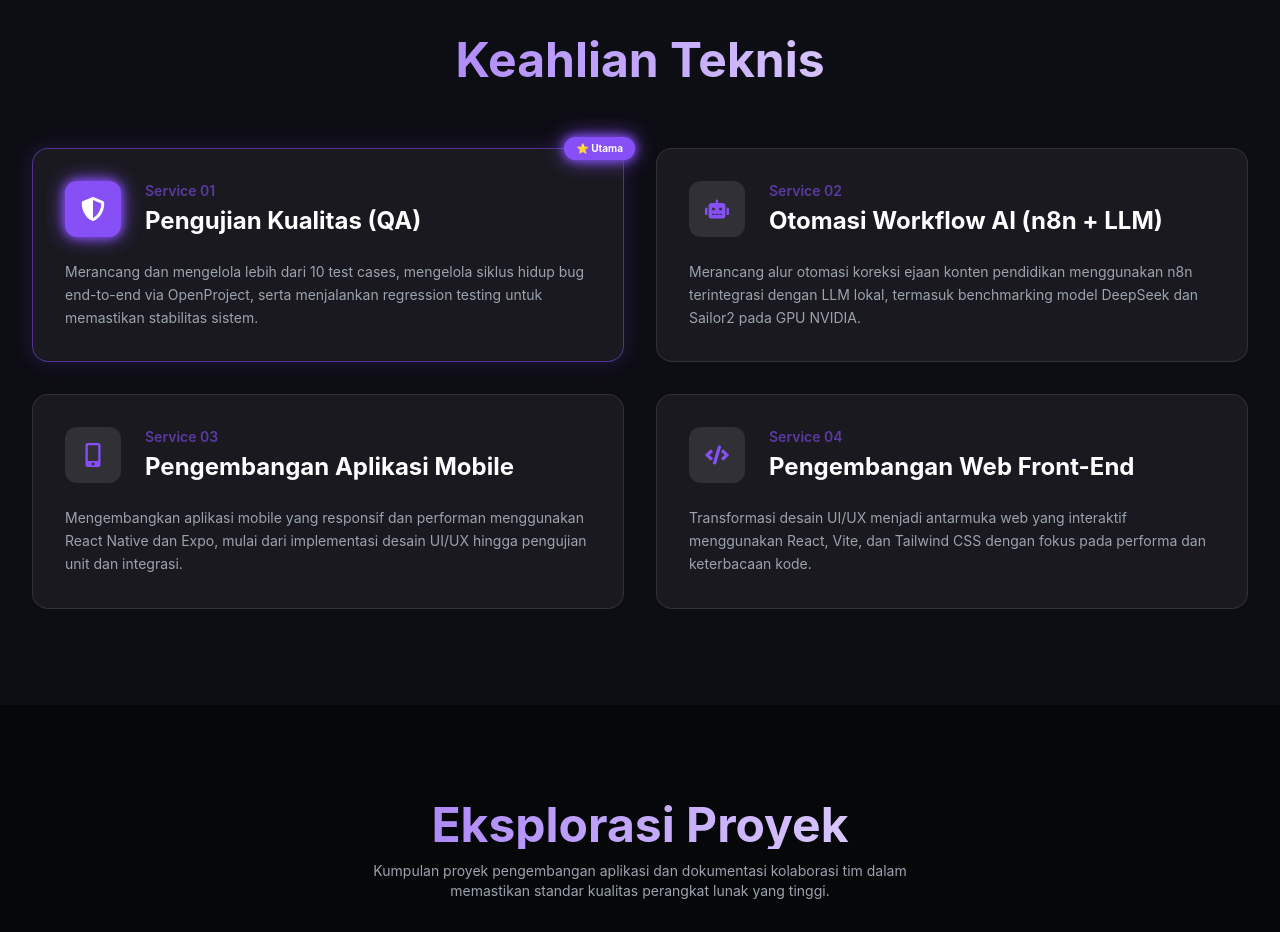
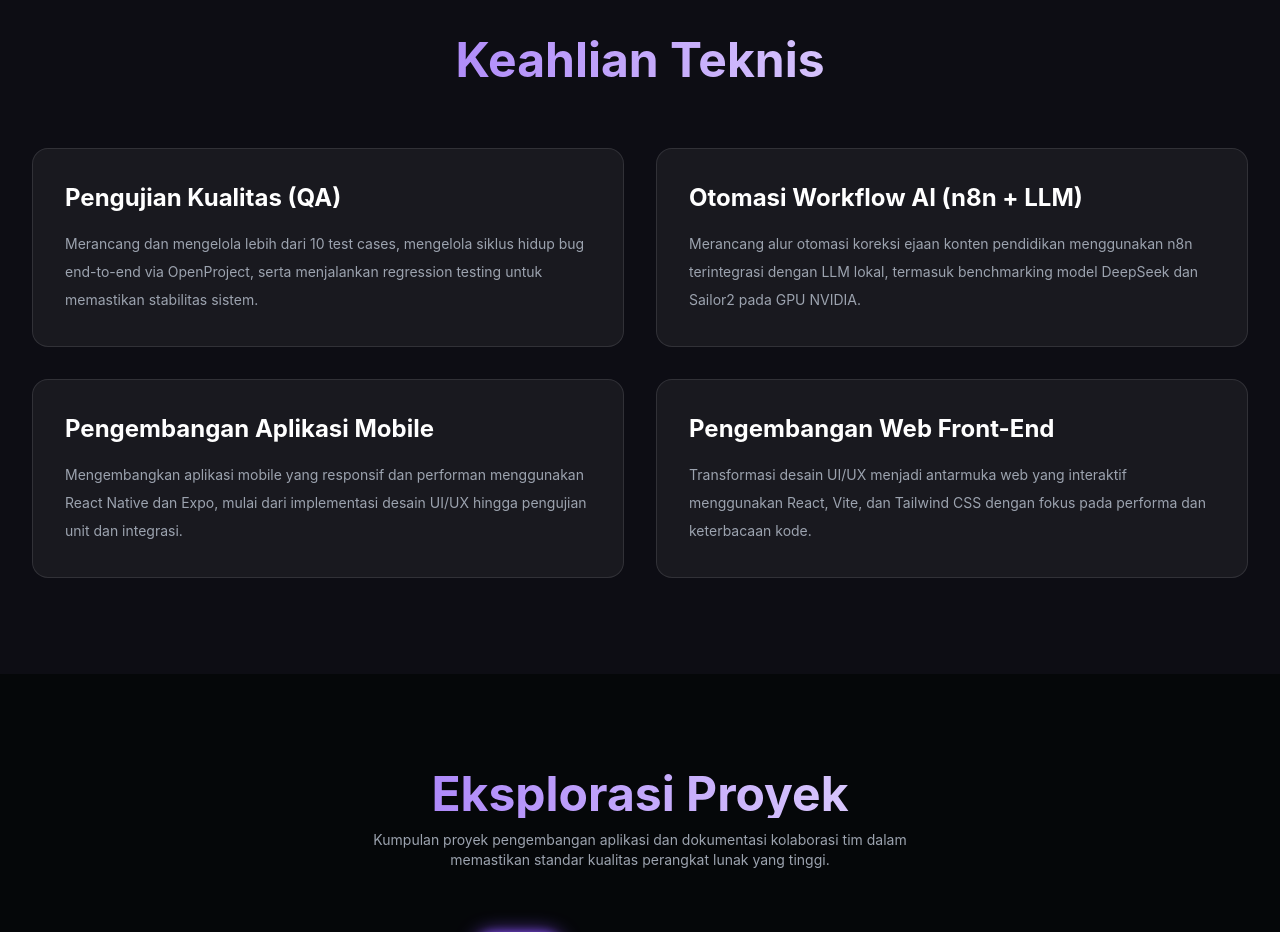
Before and after one commit to AldyOkta/portfolio, a React (Vite) app: page / in a window 1280 px wide. Shown: the part 860-1792 px from the top of the page. Built offline with nearby package versions, Linux system fonts and the light colour scheme.

Commit message:
update hapus icon pada keahlian teknis

```diff
--- a/src/sections/Services.jsx
+++ b/src/sections/Services.jsx
@@ -1,68 +1,35 @@
-import { useState } from 'react';
 import { motion } from 'framer-motion';
-import { FaShieldAlt, FaRobot, FaMobileAlt, FaCode } from 'react-icons/fa';
 import { services } from '../data/portfolioData';
 
 const Services = () => {
-    // Map icons manually based on the service IDs
-    const iconMap = {
-        "01": FaShieldAlt, // QA
-        "02": FaRobot,     // AI
-        "03": FaMobileAlt, // Mobile
-        "04": FaCode,      // Web
-    };
-
     return (
-        <section id="services" className="py-24 px-8 bg-theme-surface relative">
+        <section id="services" className="relative bg-theme-surface px-8 py-24">
             <div className="container mx-auto">
-                <div className="text-center mb-16">
-                    <h2 className="text-4xl md:text-5xl font-bold bg-clip-text text-transparent bg-gradient-text">Keahlian Teknis</h2>
+                <div className="mb-16 text-center">
+                    <h2 className="bg-gradient-text bg-clip-text text-4xl font-bold text-transparent md:text-5xl">
+                        Keahlian Teknis
+                    </h2>
                 </div>
 
-                <div className="grid grid-cols-1 md:grid-cols-2 gap-8">
-                    {services.map((service, index) => {
-                        const Icon = iconMap[service.id];
-                        const isMain = service.id === "01"; // Highlight QA
-
-                        return (
-                            <motion.div
+                <div className="grid grid-cols-1 gap-8 md:grid-cols-2">
+                    {services.map((service, index) => (
+                        <motion.article
+                            key={service.id}
                             initial={{ opacity: 0, y: 20 }}
                             whileInView={{ opacity: 1, y: 0 }}
                             viewport={{ once: true }}
                             transition={{ duration: 0.4, delay: index * 0.1 }}
-                                key={service.id}
-                                className={`group relative p-8 rounded-2xl bg-white/5 border transition-all duration-300 hover:-translate-y-2 ${isMain
-                                    ? 'border-theme-purple/50 shadow-[0_0_20px_rgba(135,80,247,0.2)] hover:shadow-[0_0_30px_rgba(135,80,247,0.4)] hover:border-theme-purple'
-                                    : 'border-white/10 hover:border-theme-purple/50 hover:bg-white/10'
-                                    }`}
+                            className="group flex min-h-[190px] flex-col justify-center rounded-2xl border border-white/10 bg-white/5 p-8 transition-all duration-300 hover:-translate-y-1 hover:border-theme-purple/60 hover:bg-white/[0.07] hover:shadow-[0_12px_32px_rgba(135,80,247,0.16)]"
                         >
-                                {isMain && (
-                                    <div className="absolute -top-3 -right-3 bg-theme-purple text-white text-[10px] font-bold px-3 py-1 rounded-full shadow-neon z-10">
-                                        ⭐ Utama
-                                    </div>
-                                )}
-
-                                <div className="flex items-start gap-6 mb-6">
-                                    <div className={`w-14 h-14 rounded-xl flex items-center justify-center text-2xl transition-colors duration-300 ${isMain
-                                        ? 'bg-theme-purple text-white shadow-neon'
-                                        : 'bg-white/10 text-theme-purple group-hover:bg-theme-purple group-hover:text-white'
-                                        }`}>
-                                        <Icon />
-                                    </div>
-                                    <div className="flex-1">
-                                        <span className="text-theme-purple/60 font-semibold text-sm block mb-1">Service {service.id}</span>
-                                        <h3 className="text-2xl font-bold text-white group-hover:text-theme-purple transition-colors duration-300">
+                            <h3 className="mb-4 text-2xl font-bold leading-snug text-white transition-colors duration-300 group-hover:text-theme-purple">
                                 {service.title}
                             </h3>
-                                    </div>
-                                </div>
 
-                                <p className="text-gray-400 text-sm leading-relaxed group-hover:text-gray-300 transition-colors duration-300">
+                            <p className="text-sm leading-7 text-gray-400 transition-colors duration-300 group-hover:text-gray-300">
                                 {service.description}
                             </p>
-                            </motion.div>
-                        );
-                    })}
+                        </motion.article>
+                    ))}
                 </div>
             </div>
         </section>
```
Lines whose indentation alone changed are shown as unchanged.
